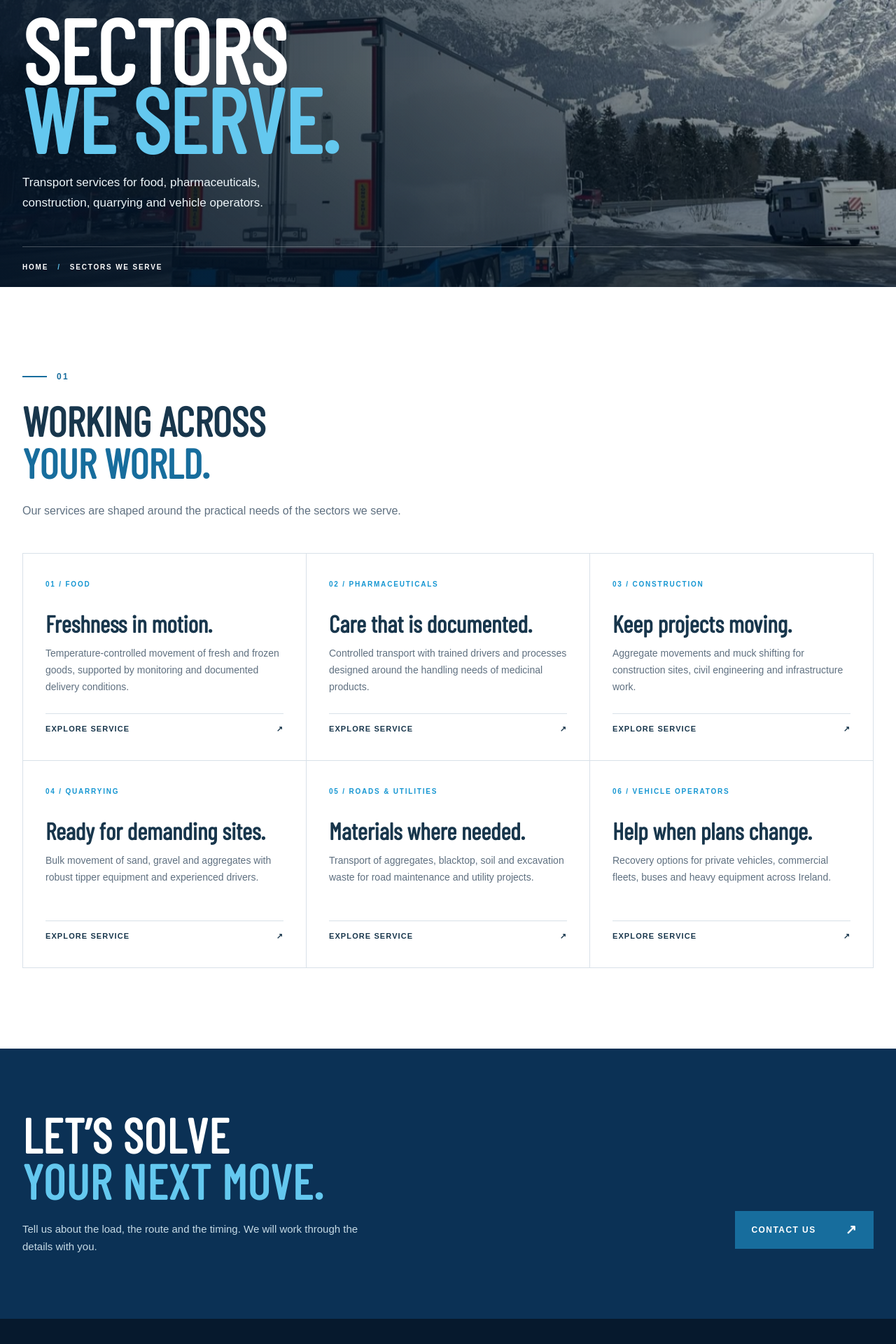
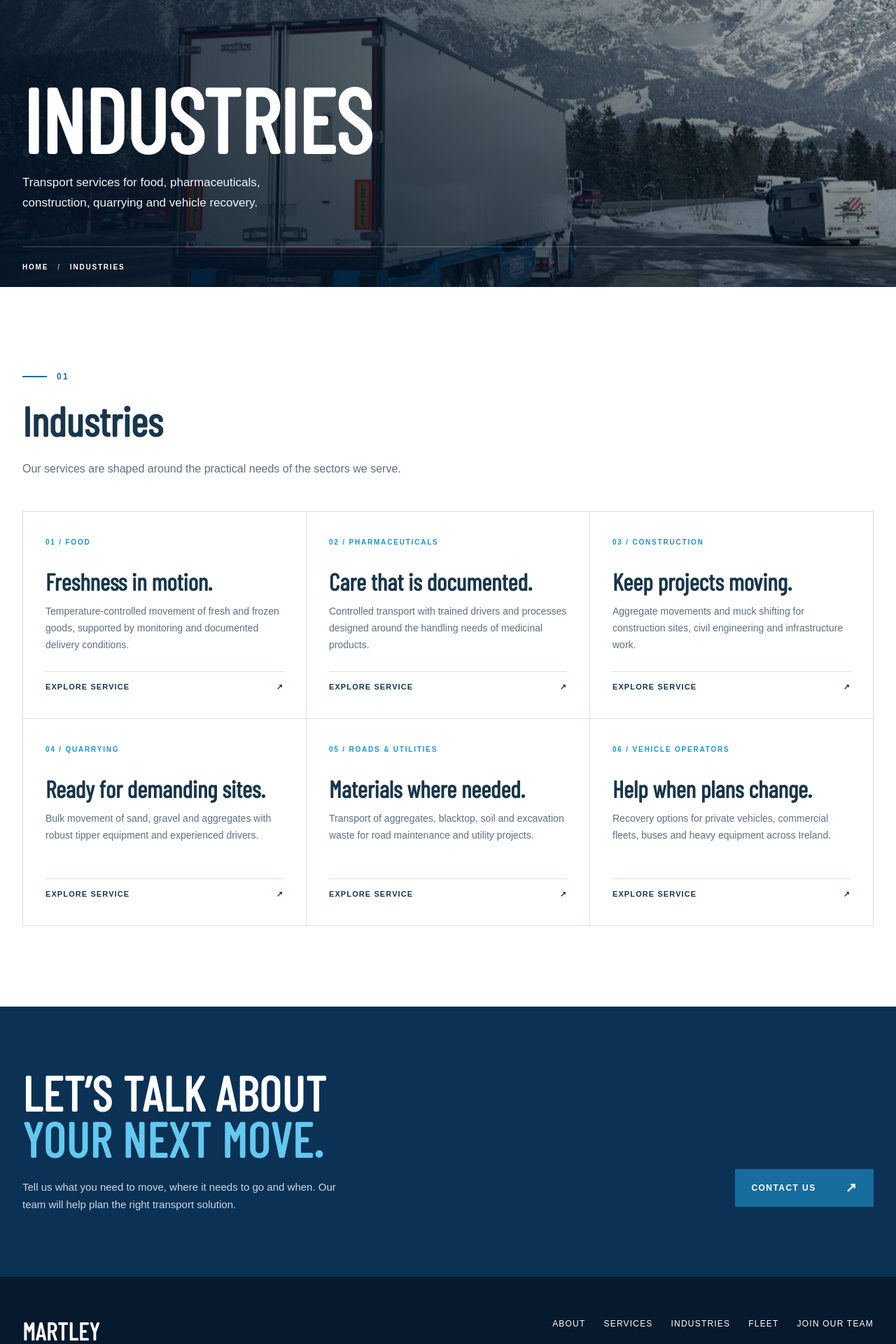
Before and after one commit to EoinOKelly/martleys-international, a React (Vite) app: page /sectors in a window 1280 px wide. Shown: the part 320-2240 px from the top of the page at 70% size. Built offline with nearby package versions, Linux system fonts and the light colour scheme.

Commit message:
Restore Industries page layout while keeping original sector cards

```diff
--- a/src/components.jsx
+++ b/src/components.jsx
@@ -8,7 +8,7 @@ export function Brand() {
 }
 
 const navItems = [
-  ['About', '/about'], ['Services', '/services'], ['Sectors', '/sectors'],
+  ['About', '/about'], ['Services', '/services'], ['Industries', '/sectors'],
   ['Fleet', '/fleet'], ['Join our team', '/careers']
 ];
 
@@ -64,7 +64,7 @@ export function Header() {
 }
 
 export function Footer() {
-  return <footer className="footer"><div className="container footer-top"><Brand /><div className="footer-links"><Link to="/about">About</Link><Link to="/services">Services</Link><Link to="/sectors">Sectors</Link><Link to="/fleet">Fleet</Link><Link to="/careers">Join our team</Link></div></div><div className="container footer-bottom"><span>© {new Date().getFullYear()} Martley International.</span><span>Portlaoise, Co. Laois, Ireland</span><Link to="/contact">Contact us <A /></Link></div></footer>;
+  return <footer className="footer"><div className="container footer-top"><Brand /><div className="footer-links"><Link to="/about">About</Link><Link to="/services">Services</Link><Link to="/sectors">Industries</Link><Link to="/fleet">Fleet</Link><Link to="/careers">Join our team</Link></div></div><div className="container footer-bottom"><span>© {new Date().getFullYear()} Martley International.</span><span>Portlaoise, Co. Laois, Ireland</span><Link to="/contact">Contact us <A /></Link></div></footer>;
 }
 
 export function Kicker({ children, dark = false }) {
@@ -89,8 +89,8 @@ export function SectionTitle({ number, children, intro }) {
   return <div className="page-heading"><Kicker>{number.split('/')[0].trim()}</Kicker><h2>{children}</h2>{intro && <p>{intro}</p>}</div>;
 }
 
-export function ContactCta({ children, body = 'Tell us what you need to move, where it needs to go and when. Our team will help plan the right transport solution.' }) {
-  return <section className="page-cta"><div className="container page-cta-inner"><div><h2>{children || <>LET’S TALK ABOUT<br/><span>YOUR NEXT MOVE.</span></>}</h2><p>{body}</p></div><ButtonLink to="/contact">Contact us</ButtonLink></div></section>;
+export function ContactCta() {
+  return <section className="page-cta"><div className="container page-cta-inner"><div><h2>LET’S TALK ABOUT<br/><span>YOUR NEXT MOVE.</span></h2><p>Tell us what you need to move, where it needs to go and when. Our team will help plan the right transport solution.</p></div><ButtonLink to="/contact">Contact us</ButtonLink></div></section>;
 }
 
 export function usePage(title, description) {
--- a/src/pages/Sectors.jsx
+++ b/src/pages/Sectors.jsx
@@ -11,9 +11,9 @@ const sectors = [
 ];
 
 export default function Sectors() {
-  usePage('Sectors We Serve', 'Logistics for food, pharmaceuticals, construction, quarrying, utilities, road maintenance and vehicle recovery.');
-  return <main id="main"><PageHero eyebrow="SECTORS WE SERVE" lead="Transport services for food, pharmaceuticals, construction, quarrying and vehicle operators." image="europe-freight.jpg">SECTORS<br/><em>WE SERVE.</em></PageHero>
-    <section className="page-section"><div className="container"><SectionTitle number="01 / INDUSTRIES" intro="Our services are shaped around the practical needs of the sectors we serve.">WORKING ACROSS<br/><span>YOUR WORLD.</span></SectionTitle><div className="sector-grid">{sectors.map(sector => <article key={sector.tag}><span>{sector.tag}</span><h3>{sector.title}</h3><p>{sector.body}</p><Link to={sector.to}>Explore service <A /></Link></article>)}</div></div></section>
-    <ContactCta body="Tell us about the load, the route and the timing. We will work through the details with you.">LET’S SOLVE<br/><span>YOUR NEXT MOVE.</span></ContactCta>
+  usePage('Industries', 'Logistics for food, pharmaceuticals, construction, quarrying, utilities and vehicle recovery.');
+  return <main id="main"><PageHero eyebrow="INDUSTRIES" lead="Transport services for food, pharmaceuticals, construction, quarrying and vehicle recovery." image="europe-freight.jpg">INDUSTRIES</PageHero>
+    <section className="page-section"><div className="container"><SectionTitle number="01 / INDUSTRIES" intro="Our services are shaped around the practical needs of the sectors we serve.">Industries</SectionTitle><div className="sector-grid">{sectors.map(sector => <article key={sector.tag}><span>{sector.tag}</span><h3>{sector.title}</h3><p>{sector.body}</p><Link to={sector.to}>Explore service <A /></Link></article>)}</div></div></section>
+    <ContactCta />
   </main>;
 }
```
